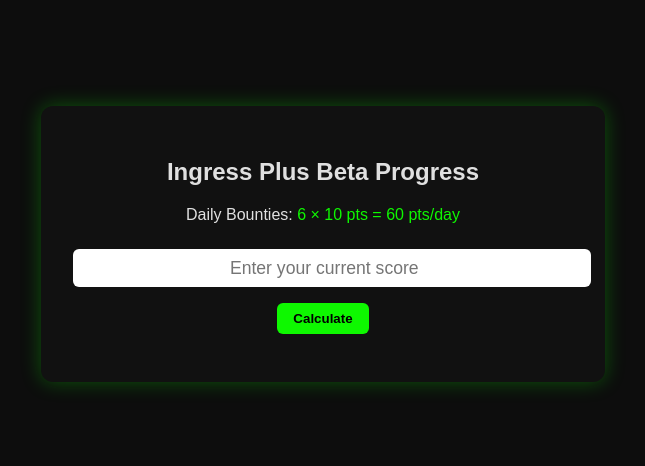
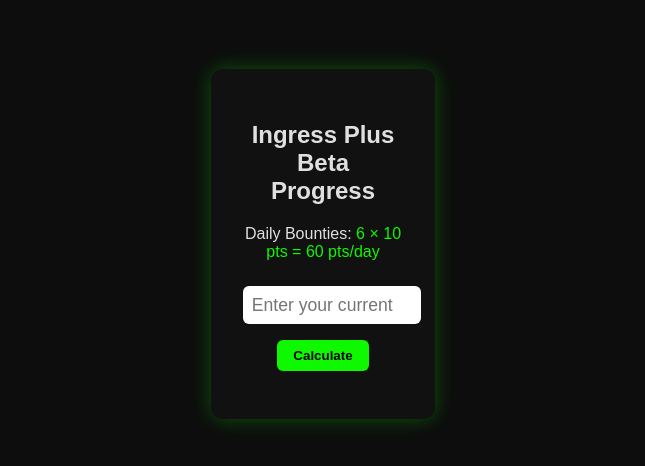
Before and after one commit to ShadowfootNZ/Ingress-Beta-Progress, a plain HTML site: page index.html in a window 1280 px wide. Shown: the part 156-622 px from the top of the page, without its empty margins (317-962 px from the left). Drawn offline with Linux system fonts and the light colour scheme.

Commit message:
Update index.html
Adjusted card width

```diff
--- a/index.html
+++ b/index.html
@@ -16,7 +16,7 @@
   .card {
     background: #111; padding: 2em; border-radius: 12px;
     box-shadow: 0 0 20px rgba(14,248,0,0.3);
-    width: 500px; text-align: center;
+    width: 10em; text-align: center;
   }
   input {
     width: 100%; padding: 0.5em; margin: 0.5em 0; font-size: 1.1em;
```
